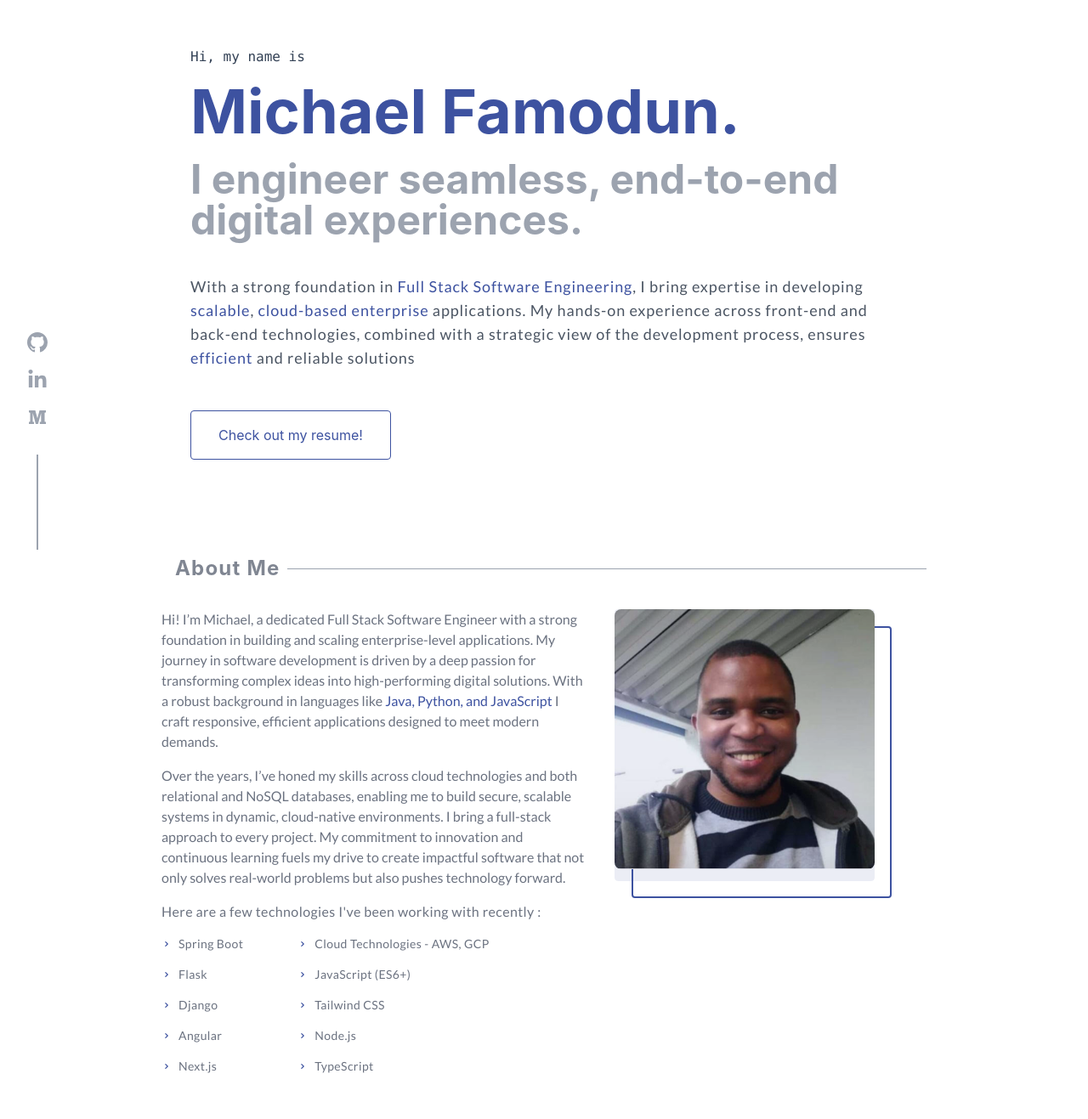
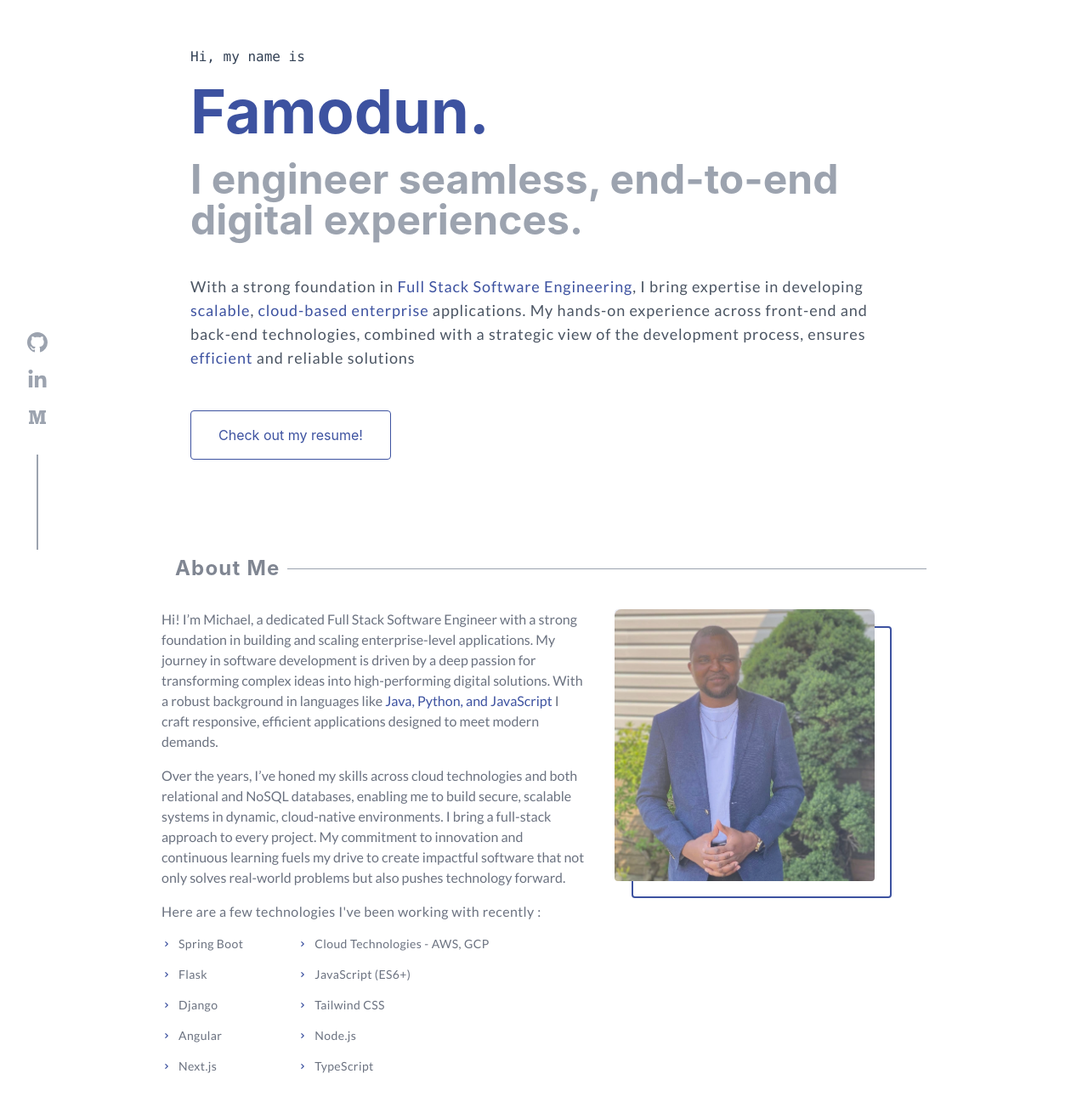
Before and after one commit to hiroyalty/portfolio, a Next.js app: page / in a window 1280 px wide. Shown: the part 153-1470 px from the top of the page at 85% size. Built offline with nearby package versions, Linux system fonts and the light colour scheme; a web font is replaced by a local one.

Commit message:
update profile

```diff
--- a/src/components/Footer/Footer.js
+++ b/src/components/Footer/Footer.js
@@ -31,7 +31,7 @@ export default function Footer({ githubUrl, hideSocialsInDesktop}) {
           className="flex flex-col items-center justify-center space-y-2 font-mono text-sm text-gray-400 group "
         >
           <span className="text-xs group-hover:text-secondary sm:text-sm">
-            Built by Michael Famodun
+            Built by Famodun
           </span>
 
           <span className="flex flex-row items-center space-x-2 text-xs group-hover:text-secondary">
--- a/src/components/Home/About/About.js
+++ b/src/components/Home/About/About.js
@@ -78,7 +78,7 @@ export default function About(props) {
             <div className="absolute w-5/6 overflow-hidden rounded h-5/6">
               <div className="absolute w-full h-full overflow-hidden duration-300 rounded group-hover:opacity-0 bg-secondary opacity-10"></div>
               <Img
-                src={"/img/circle.png"}
+                src={"/img/circle2.jpg"}
                 className={"object-contain rounded-lg"}
                 alt="My Image Not Found"
               />
--- a/src/components/Home/Introduction/Introduction.js
+++ b/src/components/Home/Introduction/Introduction.js
@@ -30,7 +30,7 @@ export default function Introduction({finishedLoading}) {
         }}
         className="mt-4 text-3xl font-bold lg:text-7xl sm:text-5xl md:text-6xl text-secondary"
       >
-        Michael Famodun.
+        Famodun.
       </motion.h1>
       <motion.h2
         initial={{ y: 10, opacity: 0 }}
```
Also changed, not shown: public/img/circle2.jpg (added).
